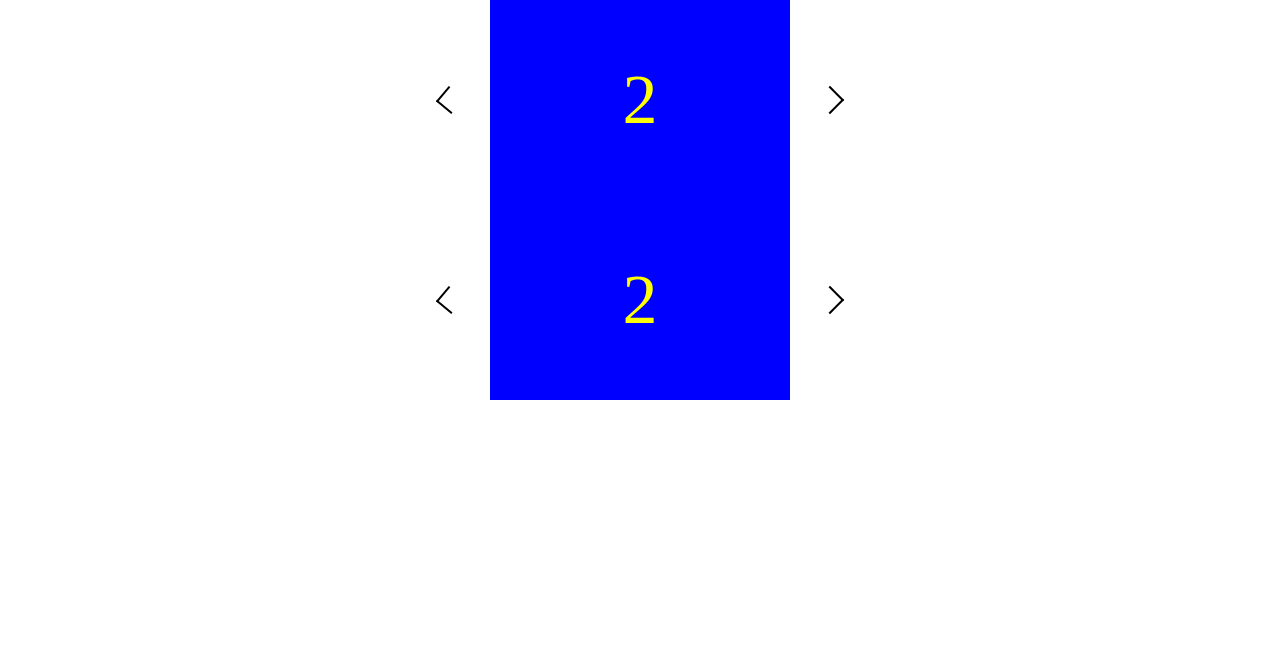
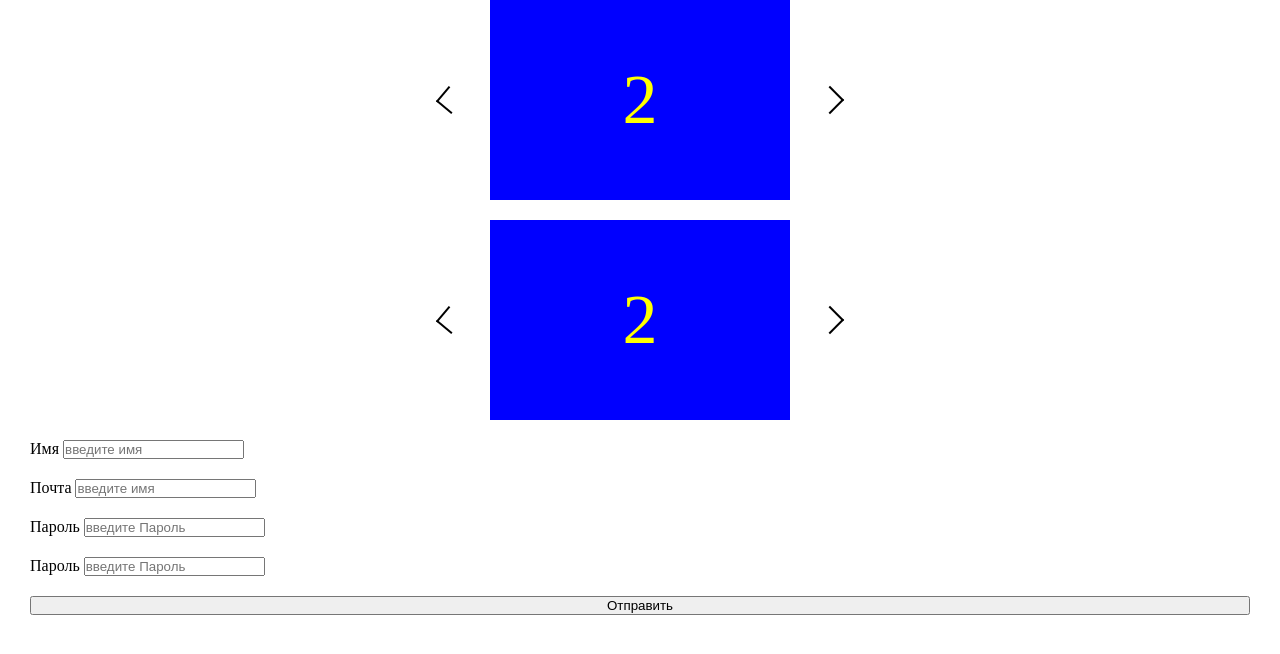
Before and after one commit to Orel-Viktor/homeWork13, a website built with Vite: page index.html in a window 1280 px wide. Built offline with nearby package versions, Linux system fonts and the light colour scheme.

Commit message:
omework18

```diff
--- a/index.html
+++ b/index.html
@@ -31,6 +31,60 @@
     </ul>
     <span class="slider-inner__next js--next1 "></span>
   </div>
+
+
+
+<form action="#" class ="form" id="'form" method="post">
+  <label class="form__form-control" >
+    <span>Имя</span>
+    <input
+    type="text"
+    name="username"
+    data-req="имя обязательное поле"
+    placeholder="введите имя"
+    >
+  </label>
+  <label class="form__form-control" >
+    <span>Почта</span>
+    <input
+    type="email"
+    name="email"
+    data-req="Почта обязательное поле"
+    data-message="Проврте правильность email"
+    placeholder="введите имя"
+    >
+  </label>
+
+  <label class="form__form-control" >
+    <span>Пароль</span>
+    <input
+    type="password"
+    name="password"
+    data-req="Пароль обязательное поле"
+    data-password ="Проверте правильность пароля"
+    data-min-lenght="5"
+    data-min-message="Для пароля должна быть не менее N символов"
+    placeholder="введите Пароль"
+    >
+  </label>
+  <label class="form__form-control" >
+    <span>Пароль</span>
+    <input
+    type="password"
+    name="password"
+    data-req="Пароль обязательное поле"
+    data-password ="Проверте правильность пароля"
+    data-min-lenght="5"
+    data-min-message="Для пароля должна быть не менее N символов"
+    placeholder="введите Пароль"
+    >
+  </label>
+
+<button>Отправить</button>
+
+</form>
+
+
 </div>
 
     <script type="module" src="/main.js"></script>
--- a/main.js
+++ b/main.js
@@ -8,6 +8,7 @@ function Slider({ nextBtnSelector, prevBtnSelector, listSelector }) {
   const list = document.querySelector(listSelector);
 
   const slides = Array.from(list.querySelectorAll("li"));
+  console.log( slides.length)
   this._sliderLength = slides.length;
   let activeSlideIndex = slides.findIndex((elem) =>
     elem.classList.contains("active")
--- /dev/null
+++ b/styles/components/form.scss
@@ -0,0 +1,7 @@
+.form {
+    display: flex;
+    flex-direction: column;
+    &__form-control{
+        margin-bottom: 20px;
+    }
+}
--- a/styles/components/slider.scss
+++ b/styles/components/slider.scss
@@ -6,6 +6,7 @@
   width: 100%;
   margin: 0 auto;
   min-height: 200px;
+  margin-bottom: 20px;
 
   &__list {
     max-width: 300px;
--- a/styles/main.scss
+++ b/styles/main.scss
@@ -1,4 +1,5 @@
 @import "components/slider.scss";
+@import "components/form.scss";
 
 *,
 *::before,
```
